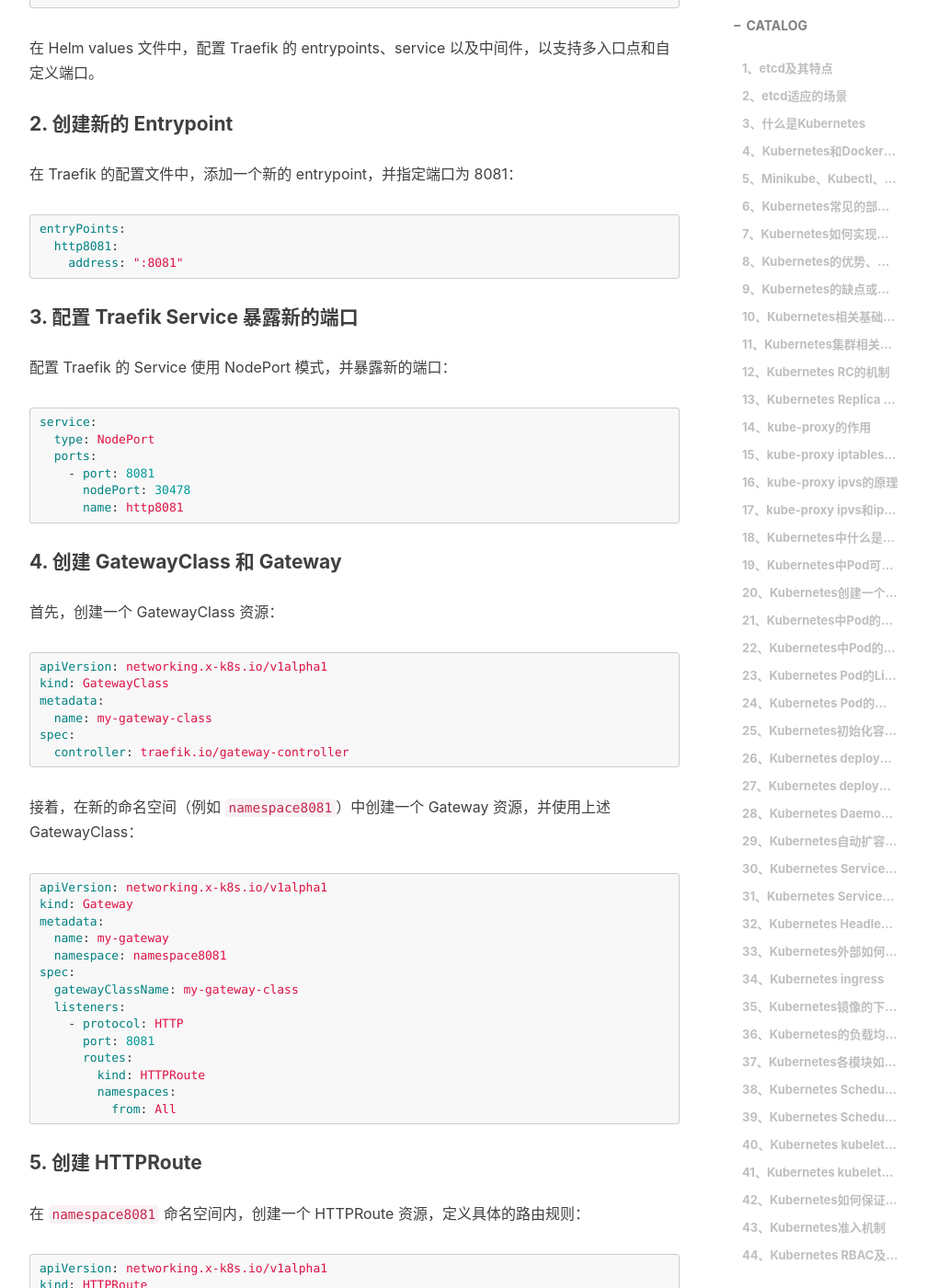
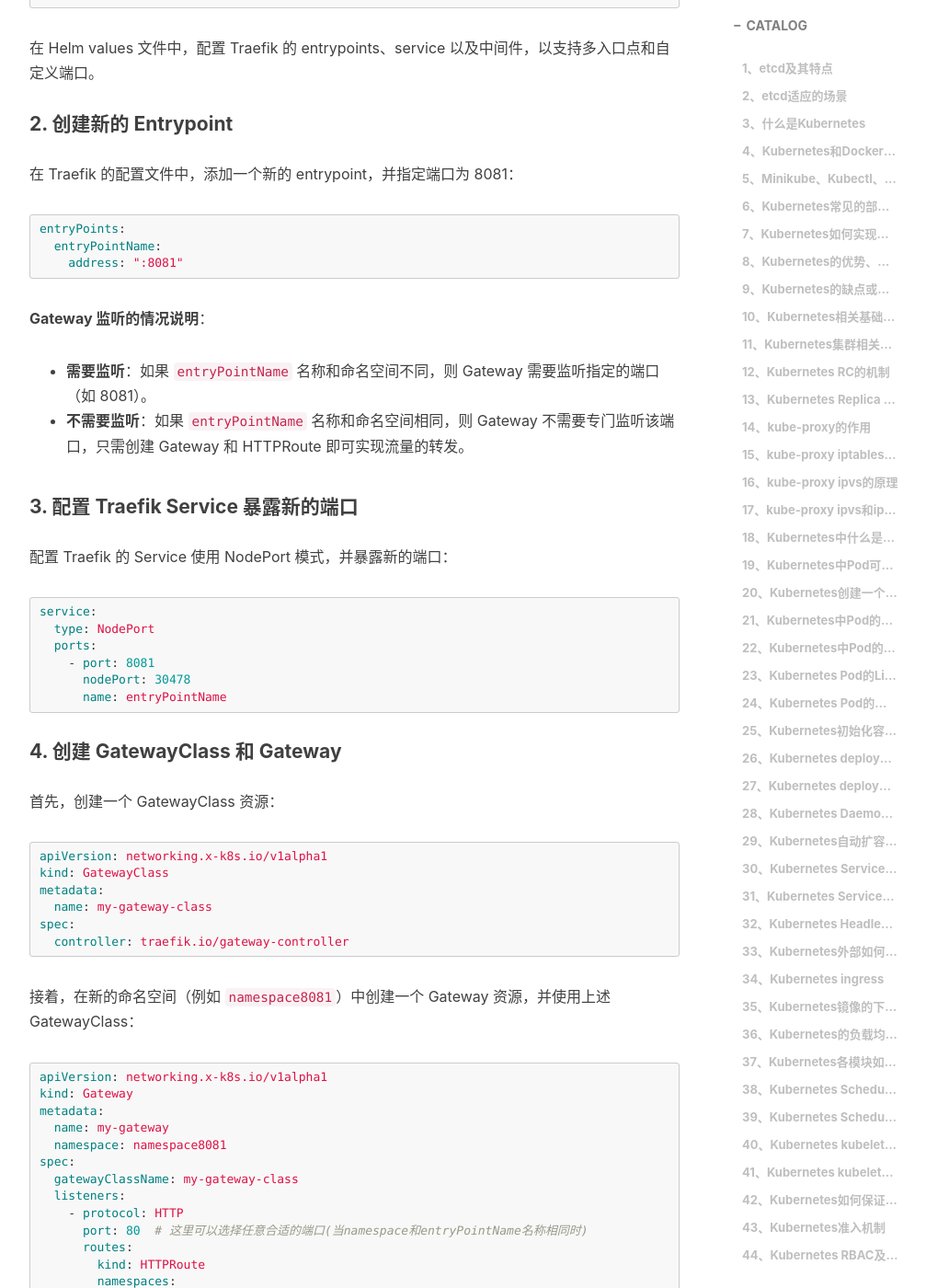
Before and after one commit to hodie-aurora/hodie-aurora.github.io, a Jekyll site: the page built from _posts/2025-01-07-kubernetes杂项.md, in a window 1280 px wide and 1400 px high, scrolled down 50889 px. Shown: the whole window at 92% size, without its empty margins (233-1240 px from the left). Built offline with Jekyll 4.4.1, drawn with Linux system fonts in a browser that asks for light colours; nearby versions of some CDN libraries; comment, search, counter and statistics services are not loaded.

Commit message:
Supplementary Explanation

````diff
--- a/_posts/2025-01-07-kubernetes杂项.md
+++ b/_posts/2025-01-07-kubernetes杂项.md
@@ -1493,9 +1493,14 @@ helm install traefik traefik/traefik
 
 ```yaml
 entryPoints:
-  http8081:
+  entryPointName:
     address: ":8081"
 ```
+
+**Gateway 监听的情况说明**：
+
+- **需要监听**：如果 `entryPointName` 名称和命名空间不同，则 Gateway 需要监听指定的端口（如 8081）。
+- **不需要监听**：如果 `entryPointName` 名称和命名空间相同，则 Gateway 不需要专门监听该端口，只需创建 Gateway 和 HTTPRoute 即可实现流量的转发。
 
 #### 3. 配置 Traefik Service 暴露新的端口
 
@@ -1507,7 +1512,7 @@ service:
   ports:
     - port: 8081
       nodePort: 30478
-      name: http8081
+      name: entryPointName
 ```
 
 #### 4. 创建 GatewayClass 和 Gateway
@@ -1535,7 +1540,7 @@ spec:
   gatewayClassName: my-gateway-class
   listeners:
     - protocol: HTTP
-      port: 8081
+      port: 80  # 这里可以选择任意合适的端口(当namespace和entryPointName名称相同时)
       routes:
         kind: HTTPRoute
         namespaces:
````
